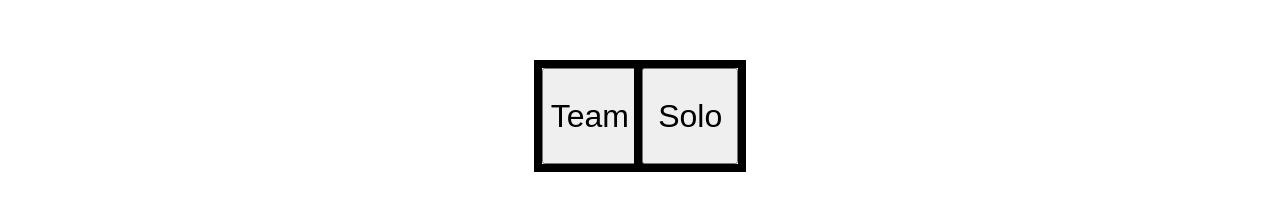
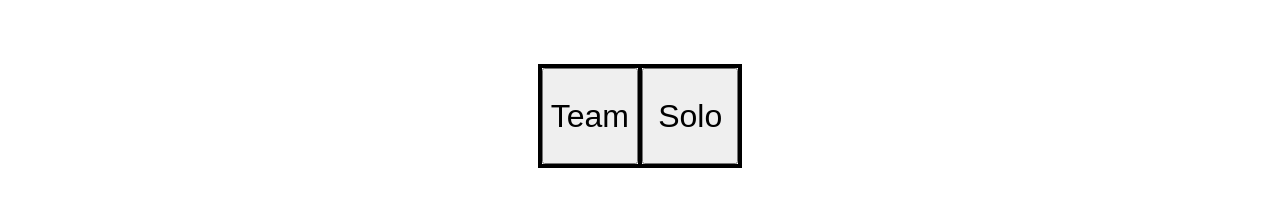
Before and after one commit to CooperProvins/marioKartRandomWebsite, a plain HTML site: page index.html in a window 1280 px wide. Shown: the part 259-473 px from the top of the page. Drawn offline with Linux system fonts and the light colour scheme.

Commit message:
Adjust button outline thickness in style.css

```diff
--- a/style.css
+++ b/style.css
@@ -28,11 +28,12 @@ main {
 #mainBody {
     display: flex;
     flex-direction: column;
+    justify-content: center;
 }
 #mainBody div button{
     width: 6rem;
     height: 6rem;
-    outline: 0.5rem solid black;
+    outline: 0.25rem solid black;
     font-size: 2rem;
 }
 #mainBody p {
```
